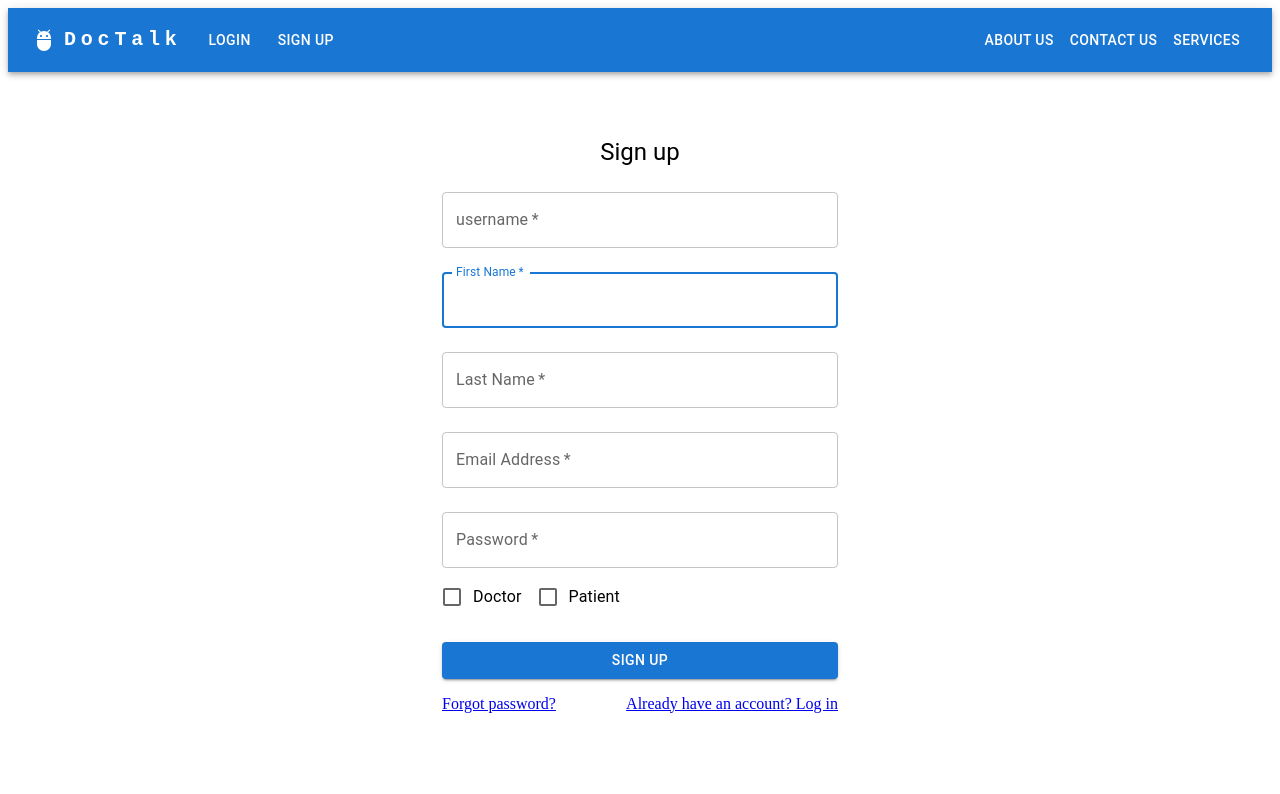
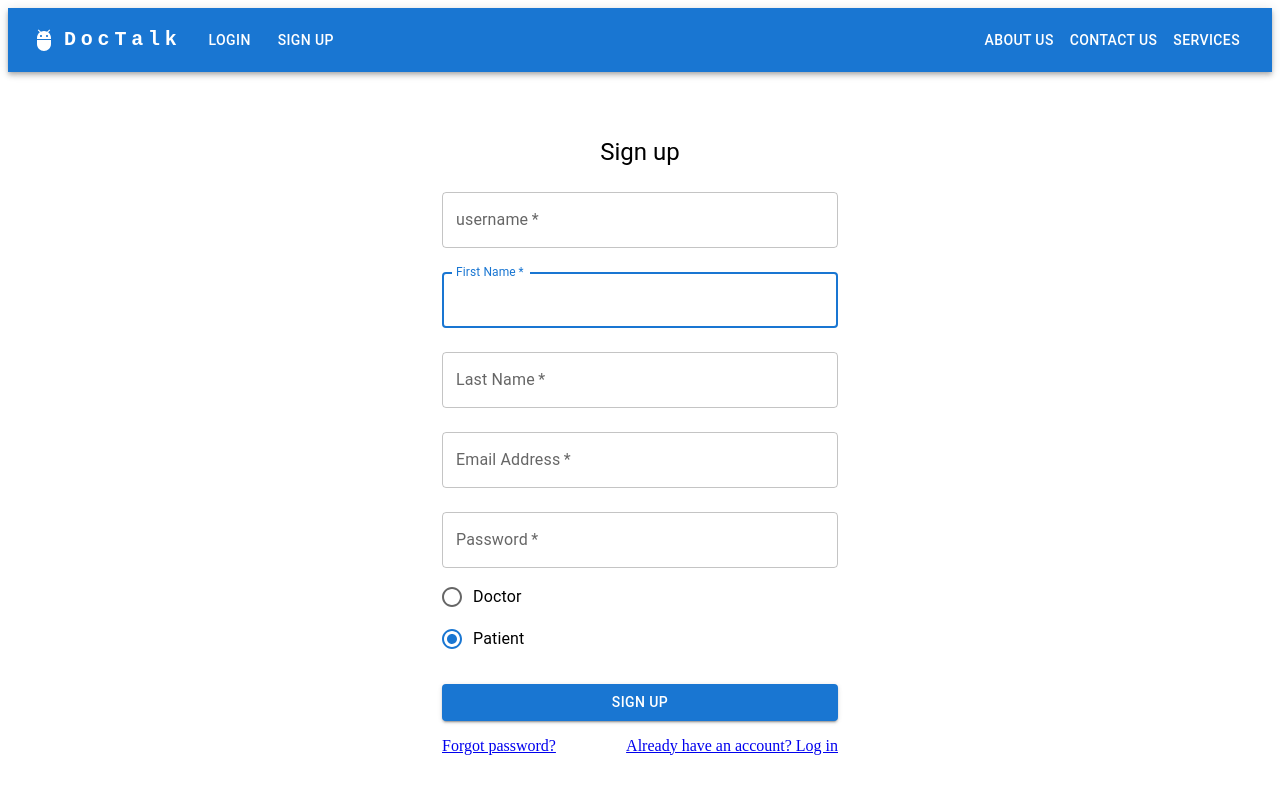
Before and after one commit to femke77/DocTalk, a React (Create React App) app in the folder client/: page /signup in a window 1280 px wide. Shown: the top 794 px of the page. Built offline with nearby package versions, Linux system fonts and the light colour scheme.

Commit message:
updating the checkbox

```diff
--- a/client/src/components/Signup.js
+++ b/client/src/components/Signup.js
@@ -10,7 +10,9 @@ import Container from "@mui/material/Container";
 import TextField from "@mui/material/TextField";
 import FormControlLabel from "@mui/material/FormControlLabel";
 import Checkbox from "@mui/material/Checkbox";
+import Radio from "@mui/material/Radio";
 import Button from "@mui/material/Button";
+import RadioGroup from '@mui/material/RadioGroup';
 
 function Signup() {
   const [formState, setFormState] = useState({
@@ -39,9 +41,11 @@ function Signup() {
         doctor: formState.doctor
       },
     });
+
     const token = mutationResponse.data.addUser.token;
     Auth.login(token);
   };
+
 
   const handleChange = (event) => {
     const { name, value } = event.target;
@@ -127,28 +131,32 @@ function Signup() {
             onChange={handleChange}
           />
           {/* Radio buttons for Doctor/Patient selection */}
+          <RadioGroup name="role">
             <FormControlLabel
               control={
-              <Checkbox
+                <Radio
                   name="role"
-                value="doctor"
-                checked={formState.role === "doctor"}
-                onChange={handleChange}
+                  value={formState.doctor}
+                  checked={formState.doctor}
+                  onChange={() => setFormState({ ...formState, doctor: !formState.doctor })}
                 />
               }
               label="Doctor"
+
             />
             <FormControlLabel
               control={
-              <Checkbox
+                <Radio
                   name="role"
-                value="patient"
-                checked={formState.role === "patient"}
-                onChange={handleChange}
+                  value={formState.patient}
+                  checked={formState.patient}
+                  onChange={() => setFormState({ ...formState, patient: !formState.patient })}
                 />
               }
               label="Patient"
             />
+          </RadioGroup>
+
           <Button
             type="submit"
             fullWidth
```
Lines whose indentation alone changed are shown as unchanged.
